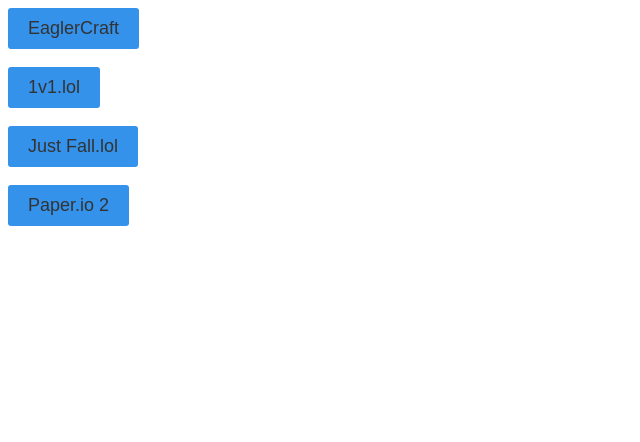
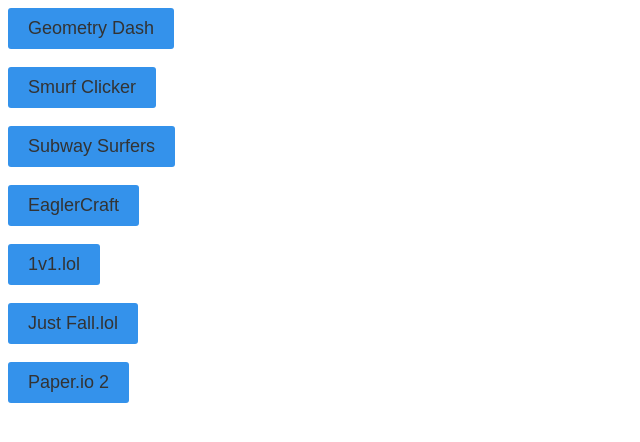
Before and after one commit to nienio145/nienio145.github.io, a plain HTML site: page index.html in a window 1280 px wide. Shown: the whole page, without its empty margins (0-640 px from the left). Drawn offline with Linux system fonts and the light colour scheme.

Commit message:
Update index.html

```diff
--- a/index.html
+++ b/index.html
@@ -4,6 +4,15 @@
 	<title>Oskar Unblocked Game Website</title>
 </head>
 <body>
+<a href="geo.html"><button class="btn">Geometry Dash</button></a>
+<br>
+<br>
+<a href="smurf"><button class="btn">Smurf Clicker</button></a>
+<br>
+<br>
+<a href="subway"><button class="btn">Subway Surfers</button></a>
+<br>
+<br>
 <a href="mc.html"><button class="btn">EaglerCraft</button></a>
 <br>
 <br>
```
